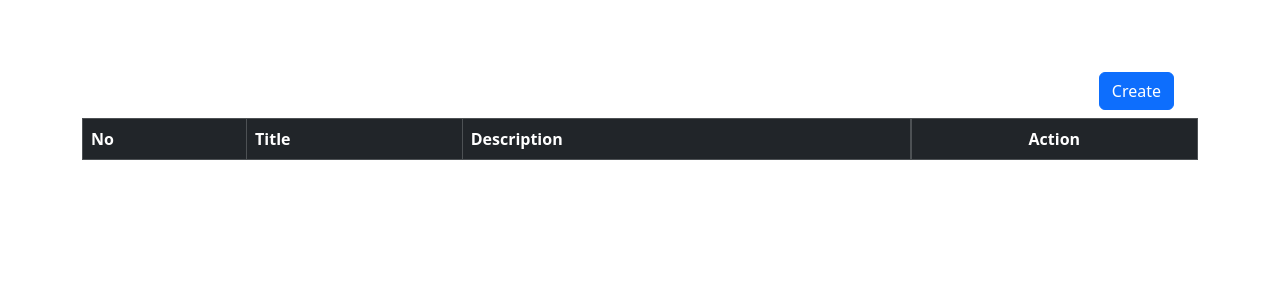
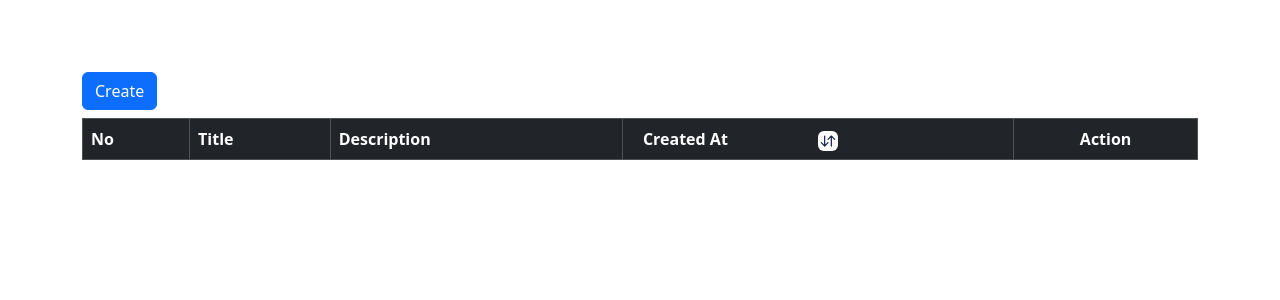
Before and after one commit to f-bahesna/simple-blog, a PHP site: page / in a window 1280 px wide. Shown: the part 56-356 px from the top of the page. Run offline with PHP 8.4, Linux system fonts and the light colour scheme; lists and menus that the app fills with data are empty.

Commit message:
feature: enhance sort from created_at

```diff
--- a/backend/src/Repository/PostRepository.php
+++ b/backend/src/Repository/PostRepository.php
@@ -10,8 +10,10 @@ class PostRepository {
         $this->db = Database::getConnection();
     }
 
-    public function all(): array {
-        $stmt = $this->db->query("SELECT * FROM posts ORDER BY created_at ASC");
+    public function all(string $orderBy = 'ASC'): array {
+        $order = (strtoupper($orderBy) === 'ASC') ? 'ASC' : 'DESC';
+
+        $stmt = $this->db->query("SELECT * FROM posts ORDER BY created_at $order");
         $rows = $stmt->fetchAll();
 
         return array_map(fn ($r) => Post::fromArray($r), $rows);
--- a/frontend/assets/index.css
+++ b/frontend/assets/index.css
@@ -0,0 +1,10 @@
+@media (max-width: 768px) {
+  .phone-text {
+    font-size: 10px;
+    height: 20px;
+  }
+}
+
+.sorting-icon:hover{
+    cursor: pointer;
+}
--- a/frontend/index.php
+++ b/frontend/index.php
@@ -7,6 +7,7 @@
     <title>Dashboard</title>
     <link href="https://cdn.jsdelivr.net/npm/bootstrap@5.3.8/dist/css/bootstrap.min.css" rel="stylesheet"
         integrity="sha384-sRIl4kxILFvY47J16cr9ZwB07vP4J8+LH7qKQnuqkuIAvNWLzeN8tE5YBujZqJLB" crossorigin="anonymous">
+    <link rel="stylesheet" href="assets/index.css">
 </head>
 
 <body>
@@ -46,18 +47,25 @@
                     <!-- blog lists -->
                     <div class="container table-responsive py-4">
                         <div class="row col-lg-12 my-2">
-                            <div class="d-flex justify-content-end">
+                            <div class="d-flex">
                                 <button data-bs-toggle="modal" data-bs-target="#staticBackdrop"
                                     class="btn btn-primary">Create</button>
                             </div>
                         </div>
-                        <table class="table table-bordered">
+                        <table class="table table-bordered table-responsive">
                             <thead class="table-dark">
                                 <tr>
-                                    <th scope="col">No</th>
-                                    <th scope="col">Title</th>
-                                    <th scope="col">Description</th>
-                                    <th style="min-width: 30px; display: flex; justify-content: center;" scope="col">
+                                    <th class="phone-text" scope="col">No</th>
+                                    <th class="phone-text" scope="col">Title</th>
+                                    <th class="phone-text" scope="col">Description</th>
+                                    <th scope="col" id="sort-date">
+                                        <div class="container d-flex phone-text">
+                                            <div class="col-lg-6">Created At</div>
+                                            <div class="col-lg-6 sorting-icon"><img class="bg-white rounded"
+                                                    height="20px" width="20px" src="assets/sort.svg" alt=""></div>
+                                        </div>
+                                    </th>
+                                    <th class="phone-text text-center" scope="col">
                                         Action
                                     </th>
                                 </tr>
@@ -176,13 +184,35 @@
             search(value)
         })
 
+        $(".sorting-icon").on("click", function() {
+            const rows = container.get()
+
+            let sort = localStorage.getItem('sort');
+
+            if (!sort) {
+                sort = 'asc';
+            } else {
+                sort = (sort === 'asc') ? 'desc' : 'asc';
+            }
+
+            localStorage.setItem('sort', sort);
+
+            search(sort);
+        })
+
         function search(value) {
+            let data = {};
+
+            if (value === 'asc' || value === 'desc') {
+                data.sort = value;
+            } else {
+                data.value = value;
+            }
+
             $.ajax({
                 type: 'GET',
                 url: 'http://localhost:8000/api/posts',
-                data: {
-                    value
-                },
+                data: data,
                 success: function(response) {
                     $("#row-container").html('')
                     let html = ''
@@ -192,7 +222,8 @@
                               <th scope="row">${index + 1}</th>
                               <td>${blog.title}</td>
                               <td>${blog.body}</td>
-                              <td style="display: flex; justify-content: center; align-items: center;">
+                              <td class="created_at">${blog.created_at}</td>
+                              <td style="display: flex; justify-content: center; align-items: center; max-width: 100px;">
                                 <button data-id="${blog.id}" type="button" class="btn btn-danger btn-delete">
                                     <svg xmlns="http://www.w3.org/2000/svg" width="24" height="24" fill="currentColor" class="bi bi-trash" viewBox="0 0 16 16">
                                     <path d="M5.5 5.5A.5.5 0 0 1 6 6v6a.5.5 0 0 1-1 0V6a.5.5 0 0 1 .5-.5m2.5 0a.5.5 0 0 1 .5.5v6a.5.5 0 0 1-1 0V6a.5.5 0 0 1 .5-.5m3 .5a.5.5 0 0 0-1 0v6a.5.5 0 0 0 1 0z"/>
@@ -224,6 +255,7 @@
                               <th scope="row">${index + 1}</th>
                               <td>${blog.title}</td>
                               <td>${blog.body}</td>
+                              <td class="created_at">${blog.created_at}</td>
                               <td style="display: flex; justify-content: center; align-items: center;">
                               <button data-id="${blog.id}" type="button" class="btn btn-danger btn-delete flex text-center">
                                 <svg xmlns="http://www.w3.org/2000/svg" width="24" height="24" fill="currentColor" class="bi bi-trash" viewBox="0 0 16 16">
```
Also changed, not shown: backend/public/api.php (+7 -3 lines), README.md, frontend/assets/sort.svg (added). Lines whose indentation alone changed are shown as unchanged.
